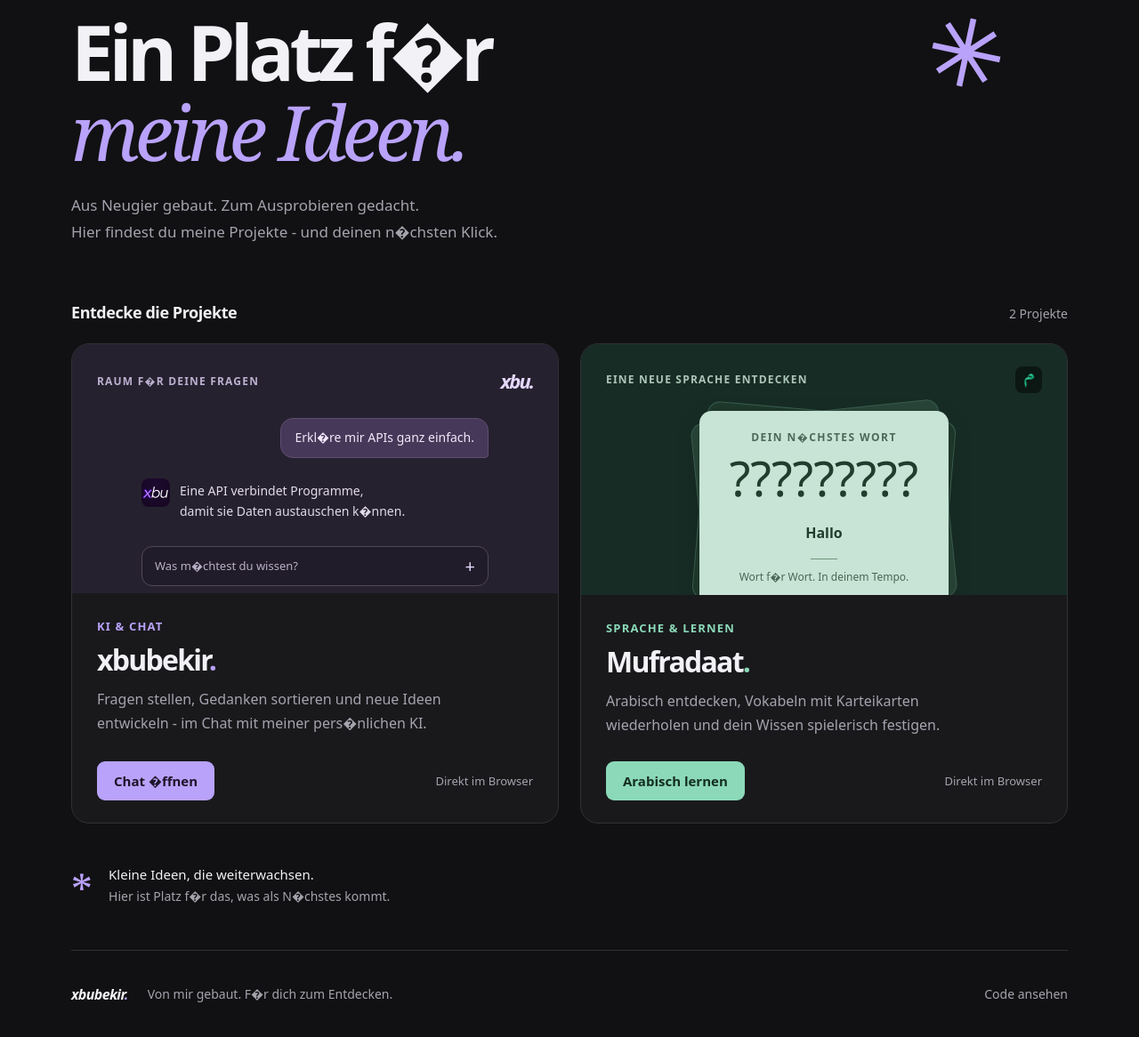
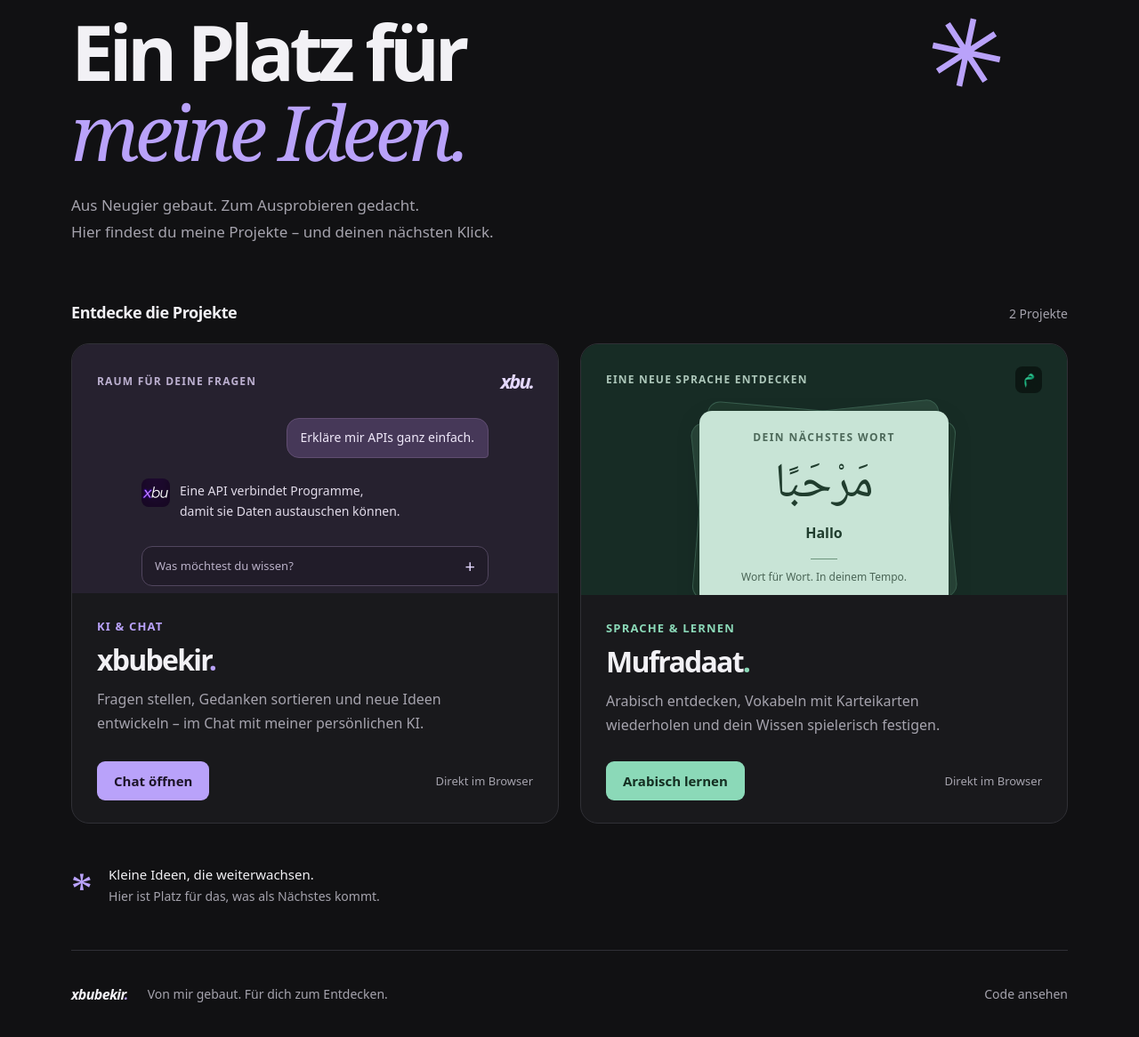
Before and after one commit to xbubekir68/xbubekir68.github.io, a plain HTML site: page index.html in a window 1280 px wide. Shown: the part 204-1370 px from the top of the page at 89% size. Drawn offline with Linux system fonts and the light colour scheme.

Commit message:
fix: preserve UTF-8 text in project homepage

```diff
--- a/index.html
+++ b/index.html
@@ -3,16 +3,16 @@
   <head>
     <meta charset="utf-8">
     <meta name="viewport" content="width=device-width, initial-scale=1">
-    <title>xbubekir - Meine Projekte</title>
-    <meta name="description" content="Entdecke meine Projekte: xbubekir, meine pers�nliche KI, und Mufradaat zum Arabischlernen. Beide direkt im Browser �ffnen.">
+    <title>xbubekir – Meine Projekte</title>
+    <meta name="description" content="Entdecke meine Projekte: xbubekir, meine persönliche KI, und Mufradaat zum Arabischlernen. Beide direkt im Browser öffnen.">
     <meta name="theme-color" content="#111113">
     <meta name="color-scheme" content="dark">
     <meta name="referrer" content="strict-origin-when-cross-origin">
     <meta http-equiv="Content-Security-Policy" content="default-src 'self'; img-src 'self'; style-src 'self'; script-src 'none'; object-src 'none'; base-uri 'none'; form-action 'none'">
     <meta property="og:type" content="website">
     <meta property="og:locale" content="de_DE">
-    <meta property="og:title" content="xbubekir - Meine Projekte">
-    <meta property="og:description" content="Eine pers�nliche KI. Ein neuer Zugang zu Arabisch. Entdecke meine Projekte.">
+    <meta property="og:title" content="xbubekir – Meine Projekte">
+    <meta property="og:description" content="Eine persönliche KI. Ein neuer Zugang zu Arabisch. Entdecke meine Projekte.">
     <meta property="og:url" content="https://xbubekir68.github.io/">
     <meta property="og:image" content="https://xbubekir68.github.io/xbubekir/icons/icon-512.png">
     <link rel="canonical" href="https://xbubekir68.github.io/">
@@ -23,7 +23,7 @@
   <body>
     <a class="skip-link" href="#projekte">Direkt zu den Projekten</a>
     <header class="site-header wrap">
-      <a class="brand" href="./" aria-label="xbubekir - Startseite">xbu<span class="brand-dot" aria-hidden="true">.</span></a>
+      <a class="brand" href="./" aria-label="xbubekir – Startseite">xbu<span class="brand-dot" aria-hidden="true">.</span></a>
       <nav aria-label="Hauptnavigation">
         <a class="nav-projects" href="#projekte">Projekte</a>
         <a class="github-link" href="https://github.com/xbubekir68">
@@ -36,8 +36,8 @@
     <main class="wrap">
       <section class="intro" aria-labelledby="intro-title">
         <p class="eyebrow">WILLKOMMEN BEI XBUBEKIR</p>
-        <h1 id="intro-title">Ein Platz f�r<br><em>meine Ideen.</em></h1>
-        <p class="intro-copy">Aus Neugier gebaut. Zum Ausprobieren gedacht.<br class="desktop-break"> Hier findest du meine Projekte - und deinen n�chsten Klick.</p>
+        <h1 id="intro-title">Ein Platz für<br><em>meine Ideen.</em></h1>
+        <p class="intro-copy">Aus Neugier gebaut. Zum Ausprobieren gedacht.<br class="desktop-break"> Hier findest du meine Projekte – und deinen nächsten Klick.</p>
         <span class="intro-stamp" aria-hidden="true"><svg viewBox="0 0 100 100" fill="none"><path d="M50 9v82M9 50h82M21 21l58 58M21 79l58-58" stroke="currentColor" stroke-width="7"/></svg></span>
       </section>
 
@@ -49,18 +49,18 @@
         <div class="project-grid">
           <a class="project-card project-ai" href="./xbubekir/" aria-labelledby="ai-title ai-action" aria-describedby="ai-description">
             <div class="preview preview-ai" aria-hidden="true">
-              <div class="preview-top"><span class="preview-label">RAUM F�R DEINE FRAGEN</span><span class="mini-xbu">xbu.</span></div>
+              <div class="preview-top"><span class="preview-label">RAUM FÜR DEINE FRAGEN</span><span class="mini-xbu">xbu.</span></div>
               <div class="chat-preview">
-                <span class="chat-question">Erkl�re mir APIs ganz einfach.</span>
-                <div class="chat-answer"><img src="./xbubekir/icons/favicon-64.png" alt="" width="32" height="32"><p>Eine API verbindet Programme,<br>damit sie Daten austauschen k�nnen.</p></div>
-                <div class="chat-input"><span>Was m�chtest du wissen?</span><span class="input-plus">+</span></div>
+                <span class="chat-question">Erkläre mir APIs ganz einfach.</span>
+                <div class="chat-answer"><img src="./xbubekir/icons/favicon-64.png" alt="" width="32" height="32"><p>Eine API verbindet Programme,<br>damit sie Daten austauschen können.</p></div>
+                <div class="chat-input"><span>Was möchtest du wissen?</span><span class="input-plus">+</span></div>
               </div>
             </div>
             <div class="project-info">
               <p class="project-category">KI &amp; CHAT</p>
               <h3 id="ai-title">xbubekir<span class="title-dot" aria-hidden="true">.</span></h3>
-              <p id="ai-description">Fragen stellen, Gedanken sortieren und neue Ideen entwickeln - im Chat mit meiner pers�nlichen KI.</p>
-              <div class="project-bottom"><span id="ai-action" class="project-action">Chat �ffnen</span><span class="platform">Direkt im Browser</span></div>
+              <p id="ai-description">Fragen stellen, Gedanken sortieren und neue Ideen entwickeln – im Chat mit meiner persönlichen KI.</p>
+              <div class="project-bottom"><span id="ai-action" class="project-action">Chat öffnen</span><span class="platform">Direkt im Browser</span></div>
             </div>
           </a>
 
@@ -68,7 +68,7 @@
             <div class="preview preview-language" aria-hidden="true">
               <div class="preview-top"><span class="preview-label">EINE NEUE SPRACHE ENTDECKEN</span><img class="mufradaat-mark" src="./mufradaat/icons/favicon-64.png" alt="" width="32" height="32"></div>
               <div class="vocabulary-stack">
-                <div class="vocabulary-card"><span class="vocabulary-label">DEIN N�CHSTES WORT</span><span class="arabic" lang="ar" dir="rtl">?????????</span><span class="translation">Hallo</span><span class="vocabulary-rule"></span><span class="vocabulary-note">Wort f�r Wort. In deinem Tempo.</span></div>
+                <div class="vocabulary-card"><span class="vocabulary-label">DEIN NÄCHSTES WORT</span><span class="arabic" lang="ar" dir="rtl">مَرْحَبًا</span><span class="translation">Hallo</span><span class="vocabulary-rule"></span><span class="vocabulary-note">Wort für Wort. In deinem Tempo.</span></div>
               </div>
             </div>
             <div class="project-info">
@@ -81,9 +81,9 @@
         </div>
       </section>
 
-      <aside class="closing-note" aria-label="�ber diese Sammlung"><span class="note-mark" aria-hidden="true">*</span><p>Kleine Ideen, die weiterwachsen.<br><span>Hier ist Platz f�r das, was als N�chstes kommt.</span></p></aside>
+      <aside class="closing-note" aria-label="Über diese Sammlung"><span class="note-mark" aria-hidden="true">*</span><p>Kleine Ideen, die weiterwachsen.<br><span>Hier ist Platz für das, was als Nächstes kommt.</span></p></aside>
     </main>
 
-    <footer class="site-footer wrap"><span>xbubekir<span class="footer-dot">.</span></span><p>Von mir gebaut. F�r dich zum Entdecken.</p><a href="https://github.com/xbubekir68/xbubekir68.github.io">Code ansehen</a></footer>
+    <footer class="site-footer wrap"><span>xbubekir<span class="footer-dot">.</span></span><p>Von mir gebaut. Für dich zum Entdecken.</p><a href="https://github.com/xbubekir68/xbubekir68.github.io">Code ansehen</a></footer>
   </body>
 </html>
```
